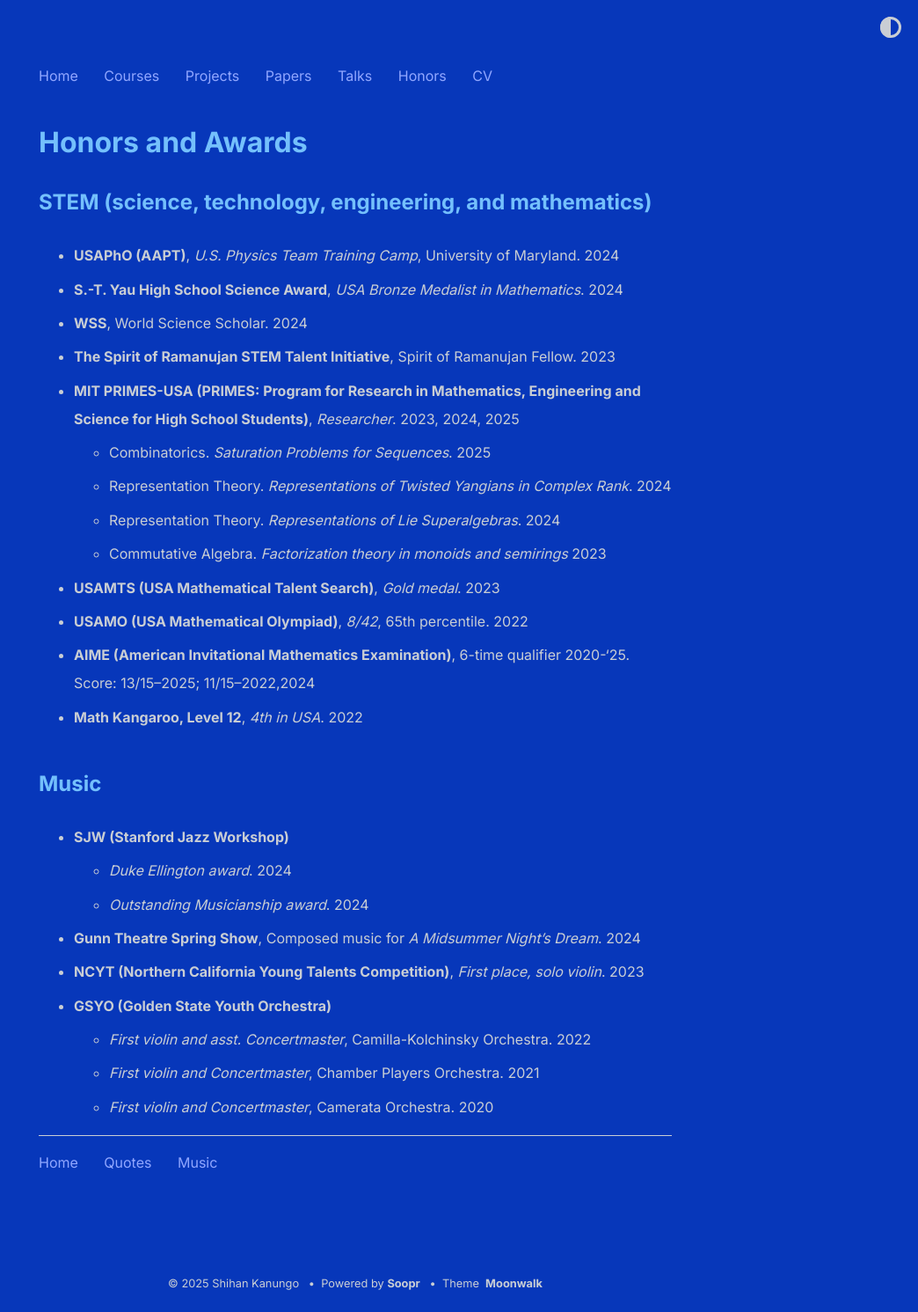
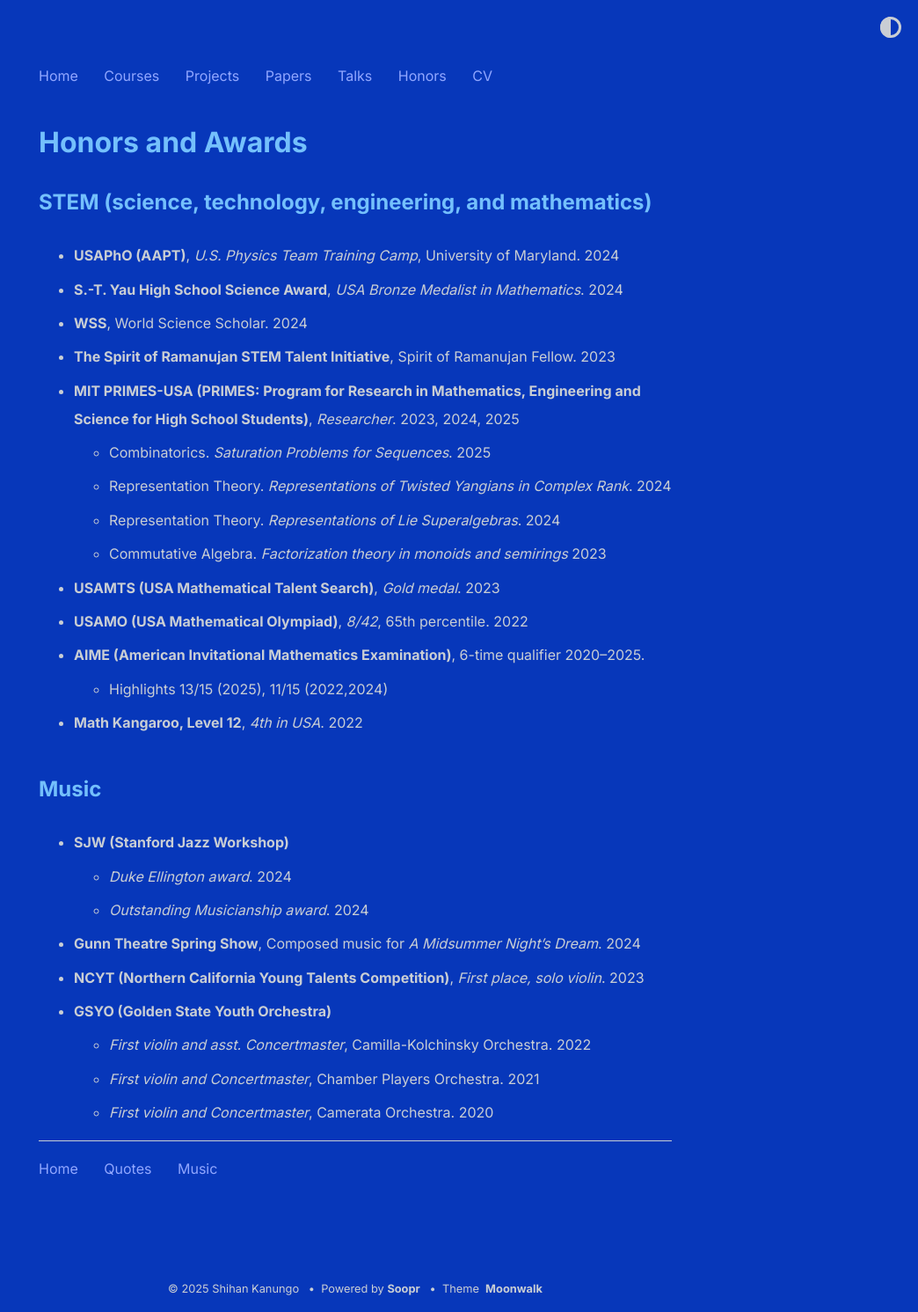
Before and after one commit to shihankanungo/shihankanungo.github.io, a Jekyll site: the page built from honors.md, in a window 1280 px wide. Shown: the whole page at 88% size, without its empty margins (236-1280 px from the left). Built offline with Jekyll 4.4.1, drawn with Linux system fonts in a browser that asks for light colours.

Commit message:
Update honors.md

```diff
--- a/honors.md
+++ b/honors.md
@@ -16,7 +16,8 @@
   - Commutative Algebra. *Factorization theory in monoids and semirings* 2023
 - **USAMTS (USA Mathematical Talent Search)**, *Gold medal*. 2023
 - **USAMO (USA Mathematical Olympiad)**, *8/42*, 65th percentile. 2022
-- **AIME (American Invitational Mathematics Examination)**, 6-time qualifier 2020-'25. Score: 13/15--2025; 11/15--2022,2024
+- **AIME (American Invitational Mathematics Examination)**, 6-time qualifier 2020--2025.
+  - Highlights 13/15 (2025), 11/15 (2022,2024)
 - **Math Kangaroo, Level 12**, *4th in USA*. 2022
 
 
```
